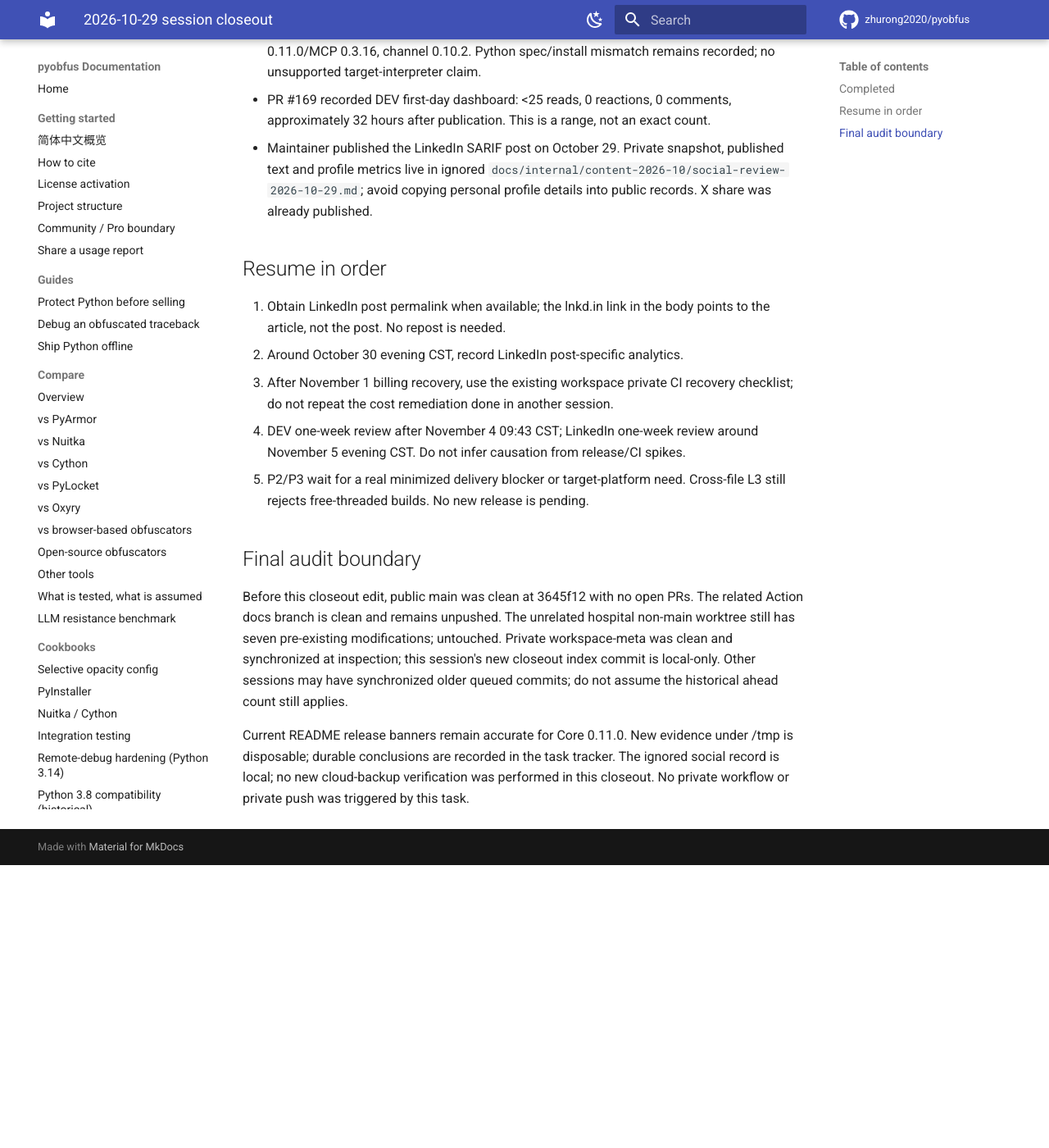
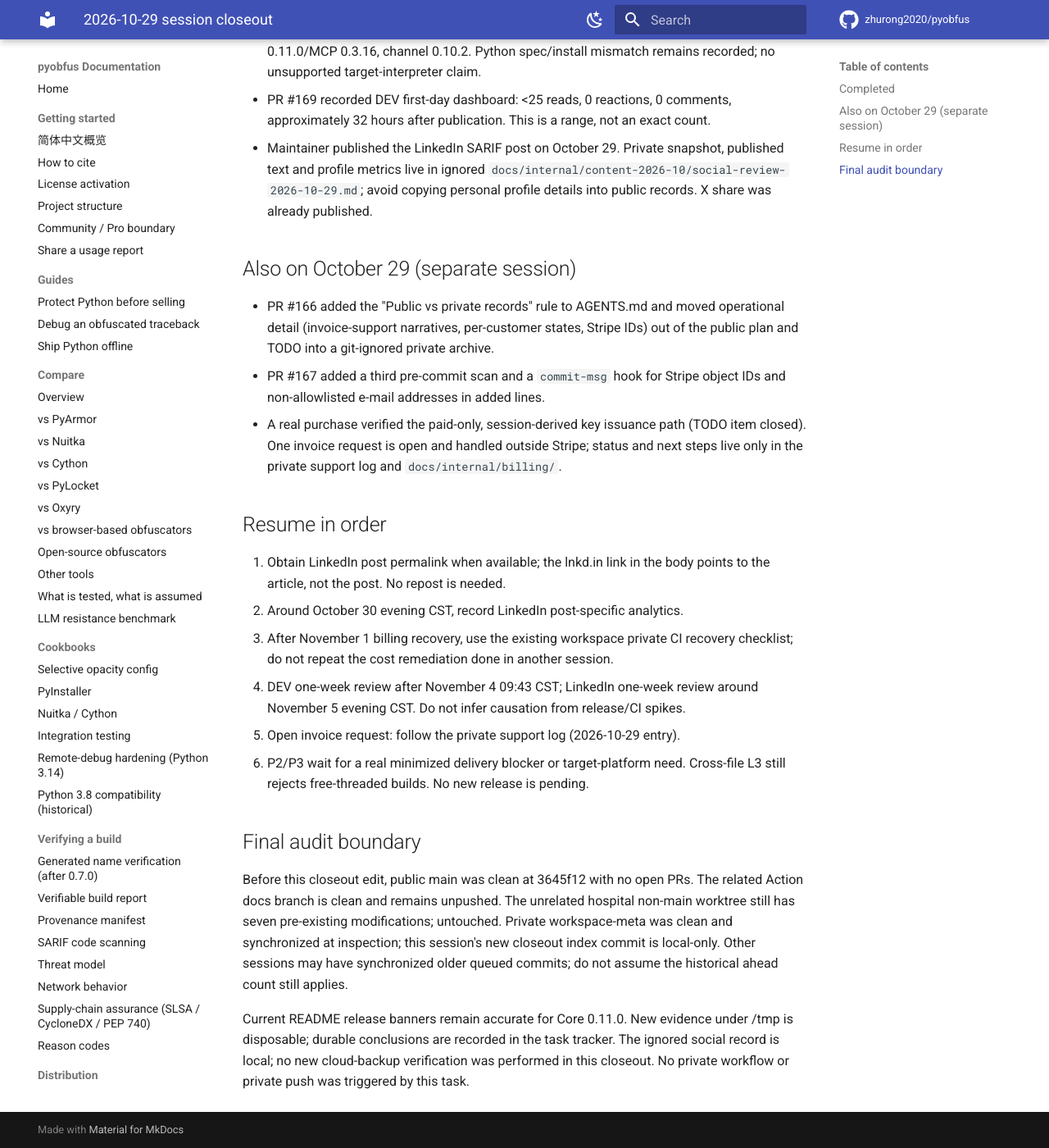
Before and after one commit to zhurong2020/pyobfus, an MkDocs documentation site: the page built from docs/SESSION_CLOSEOUT_2026-10-29.md, in a window 1280 px wide and 1400 px high, scrolled down 501 px. Shown: the whole window at 82% size. Built offline with MkDocs 1.6.1 and Material for MkDocs 9.7.7, drawn with Linux system fonts in a browser that asks for light colours; comment, search, counter and statistics services are not loaded; before the commit the page ends 1556 px from its top, so only the background shows below that.

Commit message:
docs: add record-rule, hook and invoice pointers to Oct 29 closeout
The closeout is the cold-start entry, but it predates PRs #166 and #167.
Add a short section for them and a resume item that points to the private
support log for the open invoice request.

Co-Authored-By: Claude Opus 5.5 <noreply@anthropic.com>

```diff
--- a/docs/SESSION_CLOSEOUT_2026-10-29.md
+++ b/docs/SESSION_CLOSEOUT_2026-10-29.md
@@ -23,6 +23,18 @@ Cold start: this file → [task tracker](POST_011_PROGRESS_2026-10-29.md) →
   `docs/internal/content-2026-10/social-review-2026-10-29.md`; avoid copying
   personal profile details into public records. X share was already published.
 
+## Also on October 29 (separate session)
+
+- PR #166 added the "Public vs private records" rule to AGENTS.md and moved
+  operational detail (invoice-support narratives, per-customer states, Stripe
+  IDs) out of the public plan and TODO into a git-ignored private archive.
+- PR #167 added a third pre-commit scan and a `commit-msg` hook for Stripe
+  object IDs and non-allowlisted e-mail addresses in added lines.
+- A real purchase verified the paid-only, session-derived key issuance path
+  (TODO item closed). One invoice request is open and handled outside Stripe;
+  status and next steps live only in the private support log and
+  `docs/internal/billing/`.
+
 ## Resume in order
 
 1. Obtain LinkedIn post permalink when available; the lnkd.in link in the body
@@ -32,7 +44,8 @@ Cold start: this file → [task tracker](POST_011_PROGRESS_2026-10-29.md) →
    recovery checklist; do not repeat the cost remediation done in another session.
 4. DEV one-week review after November 4 09:43 CST; LinkedIn one-week review
    around November 5 evening CST. Do not infer causation from release/CI spikes.
-5. P2/P3 wait for a real minimized delivery blocker or target-platform need.
+5. Open invoice request: follow the private support log (2026-10-29 entry).
+6. P2/P3 wait for a real minimized delivery blocker or target-platform need.
    Cross-file L3 still rejects free-threaded builds. No new release is pending.
 
 ## Final audit boundary
```
